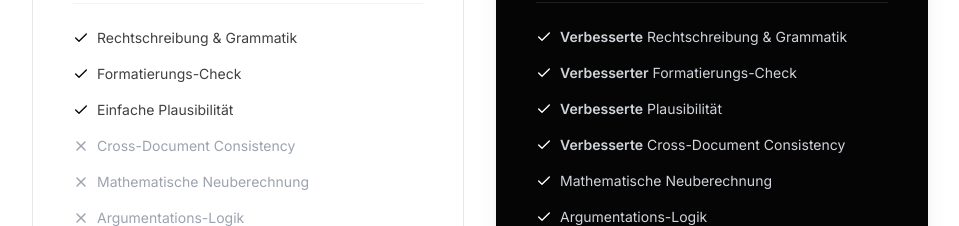
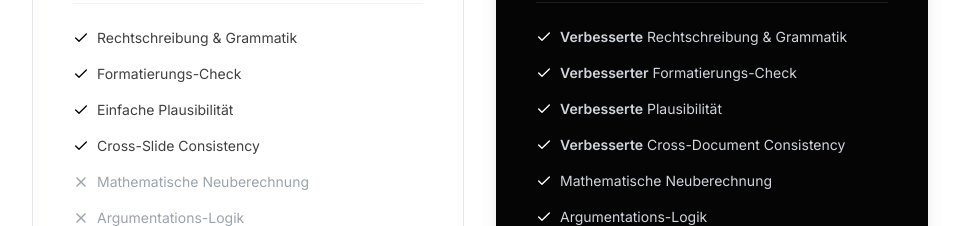
Before and after one commit to Lugier/Slaide-Website, a Next.js app: page / in a window 1280 px wide. Shown: the part 6740-6966 px from the top of the page, without its empty margins (160-1119 px from the left). Built offline with nearby package versions, Linux system fonts and the light colour scheme.

Commit message:
Add Cross-Slide Consistency to LITE pricing tier

```diff
--- a/app/agb/page.tsx
+++ b/app/agb/page.tsx
@@ -103,7 +103,7 @@ export default function AGBPage(): JSX.Element {
                 <li>Rechtschreibung und Grammatik</li>
                 <li>Formatierungs-Checks</li>
                 <li>Einfache Plausibilitätsprüfungen</li>
-                <li>Cross-Document Consistency (bei Standard Verification)</li>
+                <li>Cross-Slide Consistency (bei Lite Audit), verbesserte Cross-Document Consistency (bei Standard Verification)</li>
                 <li>Mathematische Neuberechnung (bei Standard Verification)</li>
                 <li>Argumentations-Logik (bei Standard Verification)</li>
               </ul>
--- a/app/layout.tsx
+++ b/app/layout.tsx
@@ -306,7 +306,7 @@ export default function RootLayout({
                   name: 'Was ist der Unterschied zwischen Lite und Pro?',
                   acceptedAnswer: {
                     '@type': 'Answer',
-                    text: 'Lite Audit bietet Rechtschreibung & Grammatik, Formatierungs-Checks und einfache Plausibilitätsprüfungen. Standard Verification umfasst alle Lite Features plus Cross-Document Consistency, Mathematische Neuberechnung und Argumentations-Logik.',
+                    text: 'Lite Audit bietet Rechtschreibung & Grammatik, Formatierungs-Checks, einfache Plausibilitätsprüfungen und Cross-Slide Consistency. Standard Verification umfasst alle Lite Features plus verbesserte Cross-Document Consistency, Mathematische Neuberechnung und Argumentations-Logik.',
                   },
                 },
               ],
--- a/components/sections/pricing-section.tsx
+++ b/components/sections/pricing-section.tsx
@@ -127,8 +127,8 @@ function PricingSectionComponent(): JSX.Element {
                   <span>Einfache Plausibilität</span>
               </li>
                 <li className="flex items-center gap-2">
-                  <X className="w-4 h-4 text-gray-400 flex-shrink-0" aria-hidden="true" />
-                  <span className="text-gray-400">Cross-Document Consistency</span>
+                  <Check className="w-4 h-4 text-black flex-shrink-0" aria-hidden="true" />
+                  <span>Cross-Slide Consistency</span>
                 </li>
                 <li className="flex items-center gap-2">
                   <X className="w-4 h-4 text-gray-400 flex-shrink-0" aria-hidden="true" />
```
